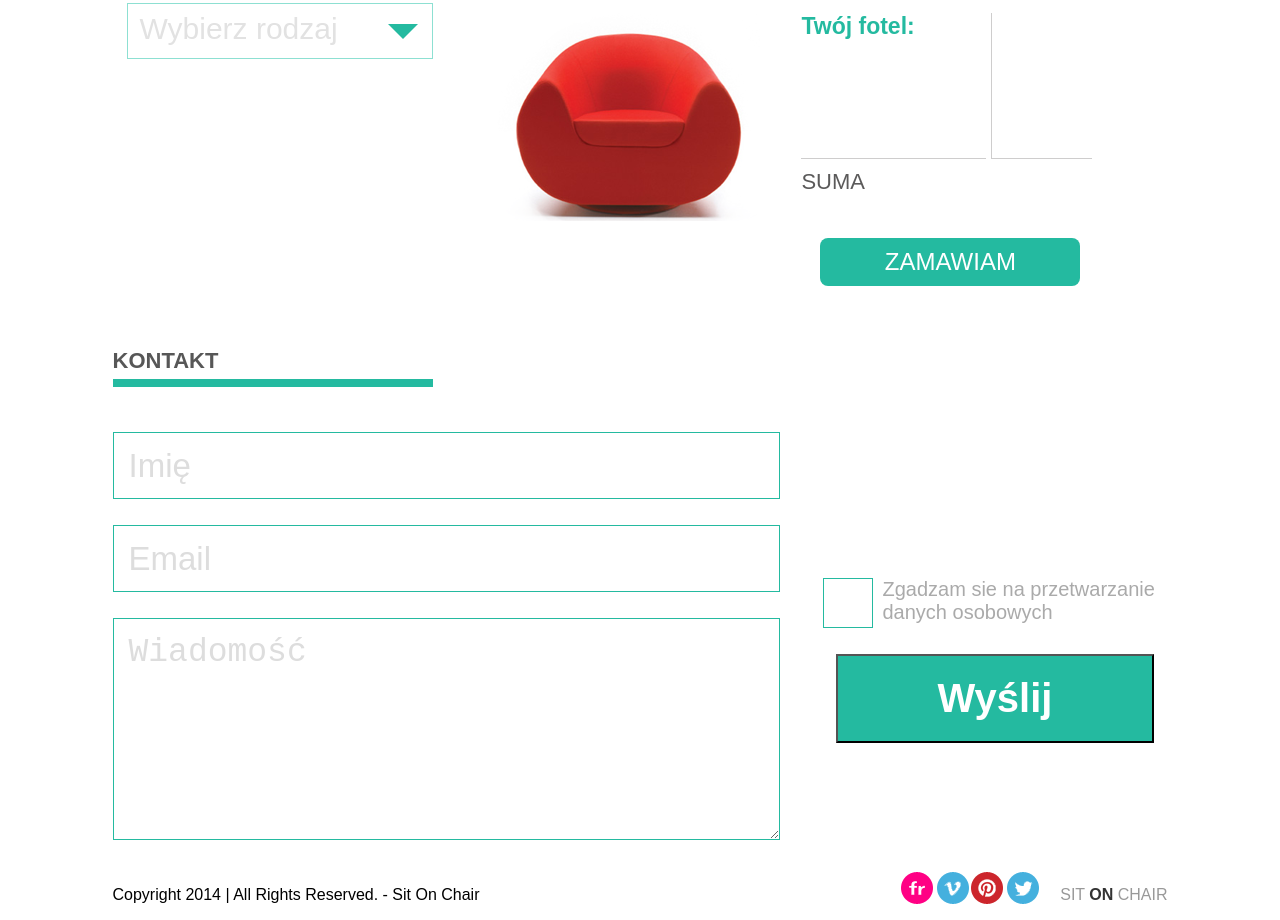
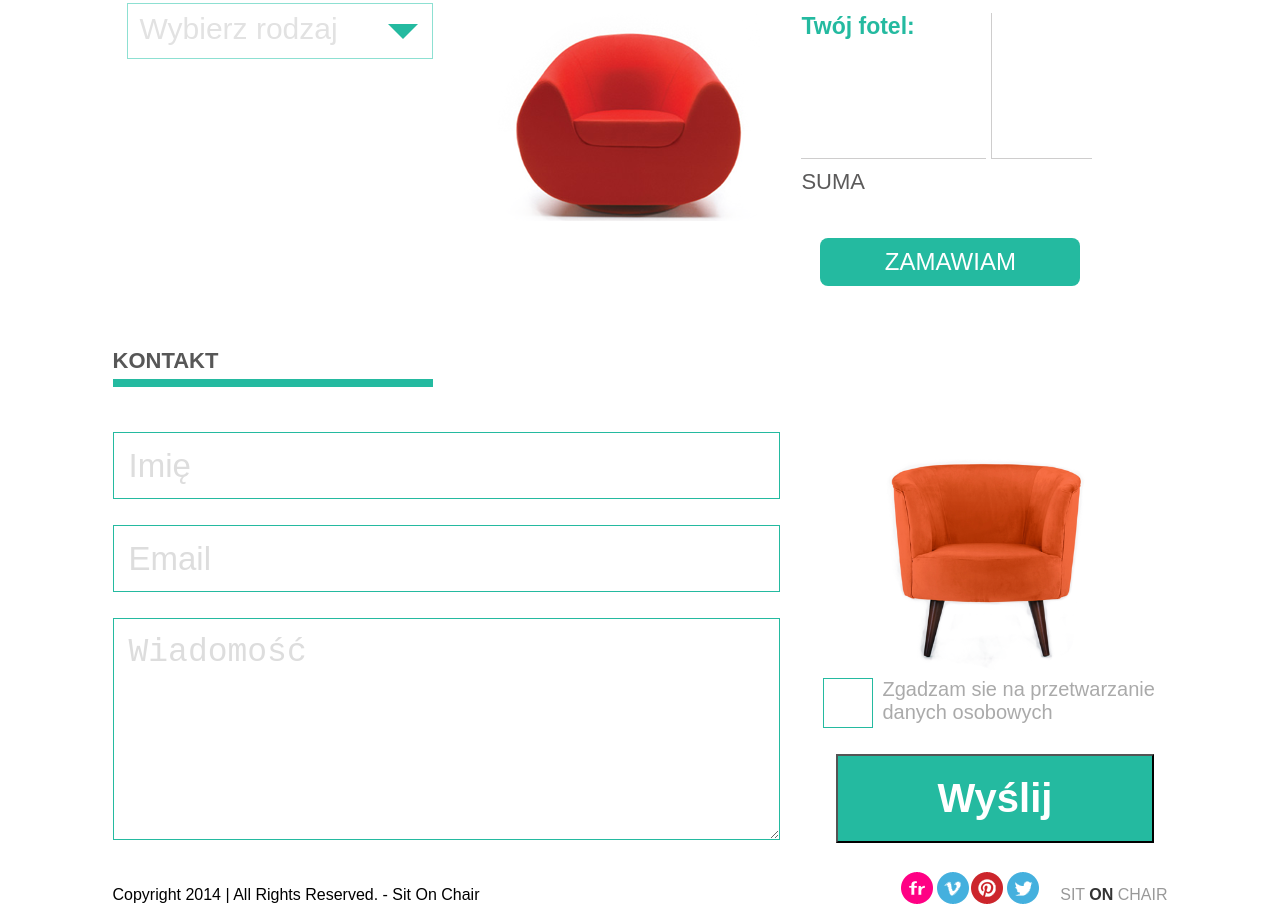
Before and after one commit to johnywojtek/Bootcamp-layout, a website: page index.html in a window 1280 px wide. Shown: the part 1719-2639 px from the top of the page. Drawn offline with Linux system fonts and the light colour scheme; the site is published under a folder, as on GitHub Pages, so addresses that start at the root find nothing.

Commit message:
Update index.html

```diff
--- a/index.html
+++ b/index.html
@@ -260,7 +260,7 @@
         </div>
         <div class="form__right">
           <div class="form__img">
-            <img src="/images/orange_chair.png" alt="">
+            <img src="images/orange_chair.png" alt="">
           </div>
           <div class="form__row">
             <label class="form__checkbox">
```
